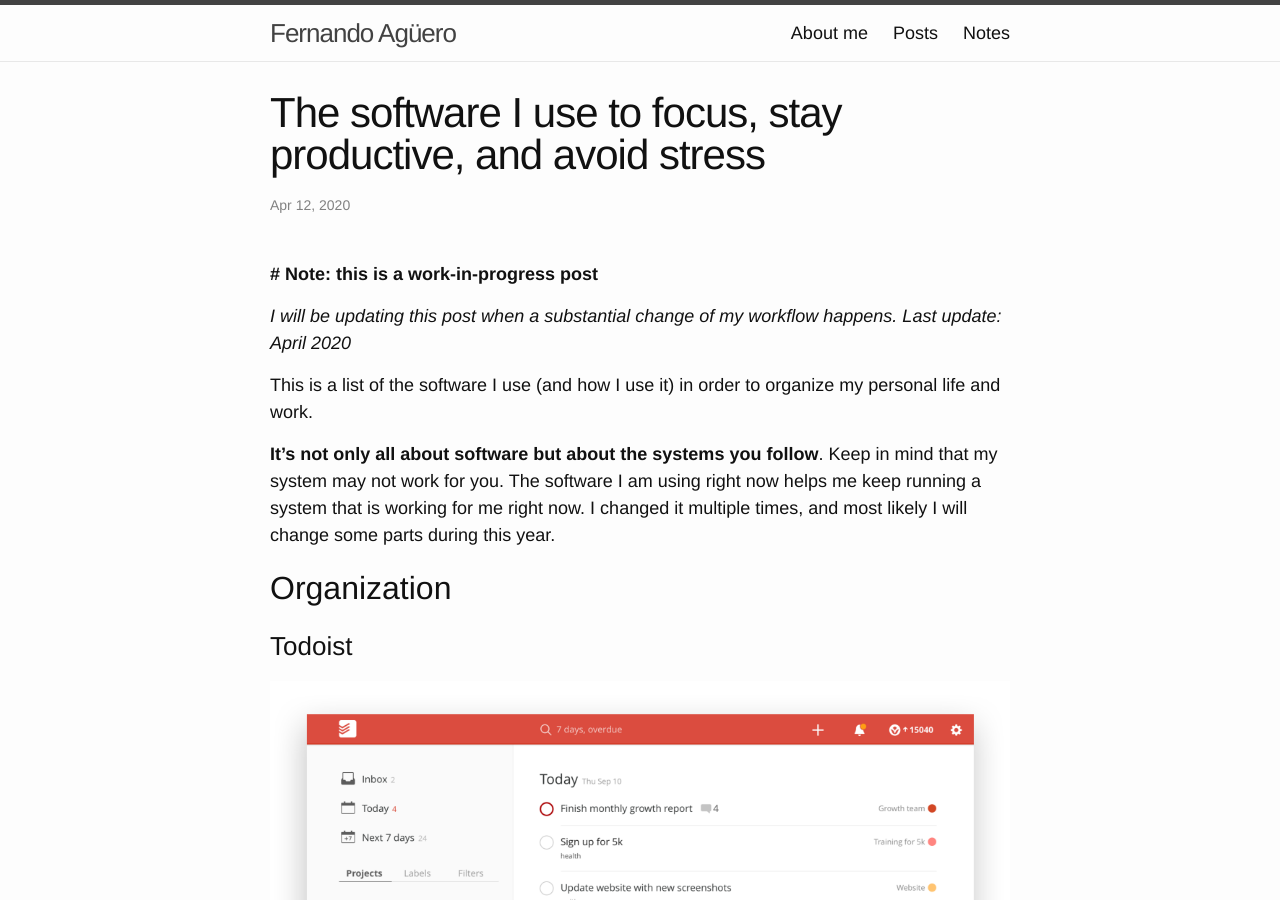
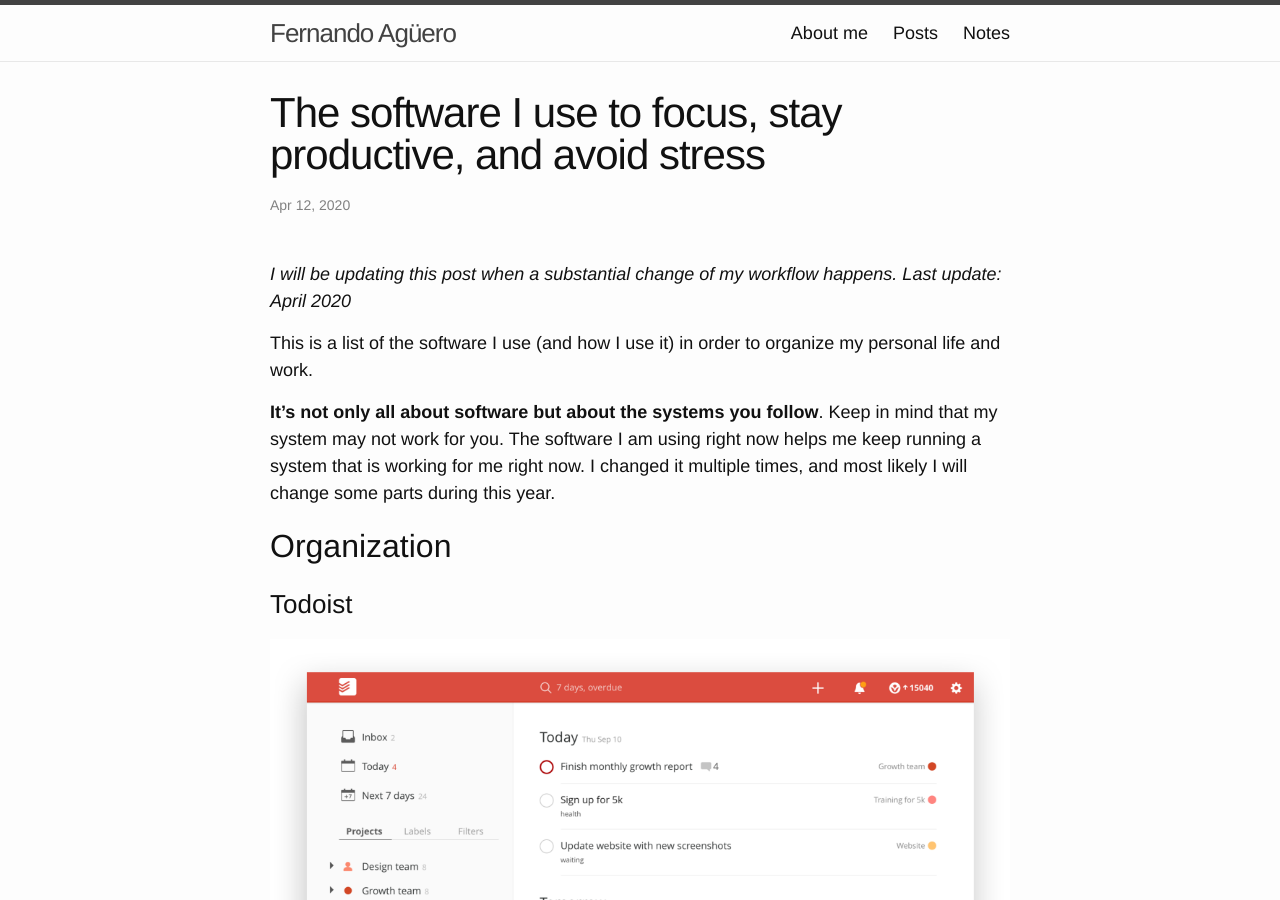
Before and after one commit to fjaguero/site, a Jekyll site: the page built from _posts/2019-01-31-the-software-i-use-to-focus-stay-productive-and-avoid-stress.markdown, in a window 1280 px wide and 900 px high. Built offline with Jekyll 4.4.1, drawn with Linux system fonts in a browser that asks for light colours; some web fonts are replaced.

Commit message:
Update tooling post

```diff
--- a/_posts/2019-01-31-the-software-i-use-to-focus-stay-productive-and-avoid-stress.markdown
+++ b/_posts/2019-01-31-the-software-i-use-to-focus-stay-productive-and-avoid-stress.markdown
@@ -5,8 +5,6 @@
   - personal
   - productivity
 ---
-
-**# Note: this is a work-in-progress post**
 
 _I will be updating this post when a substantial change of my workflow happens. Last update: April 2020_
 
```
